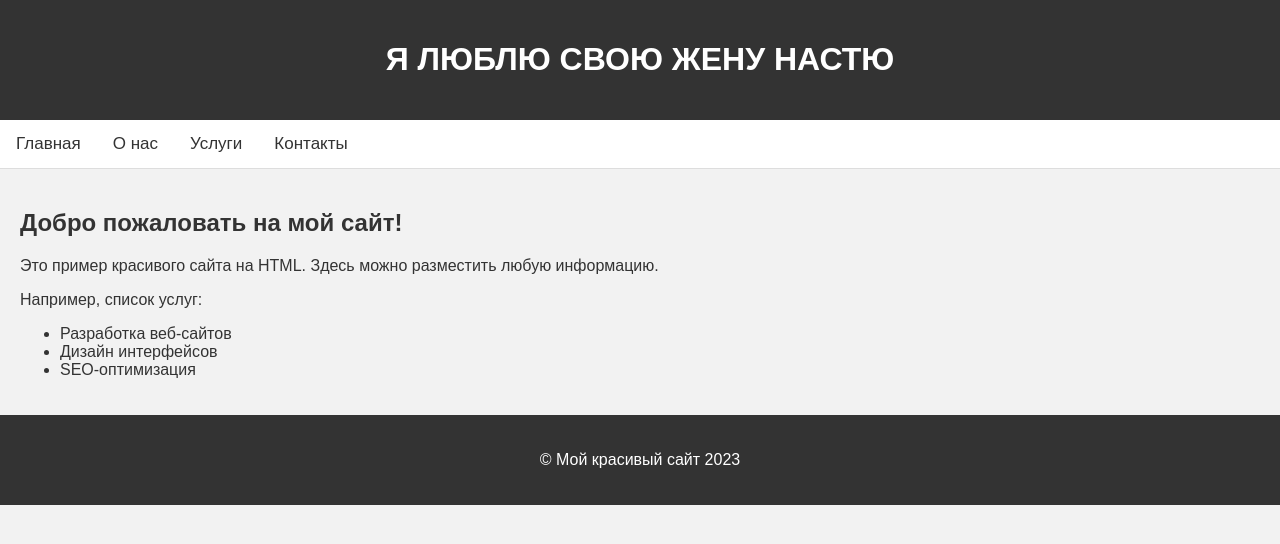
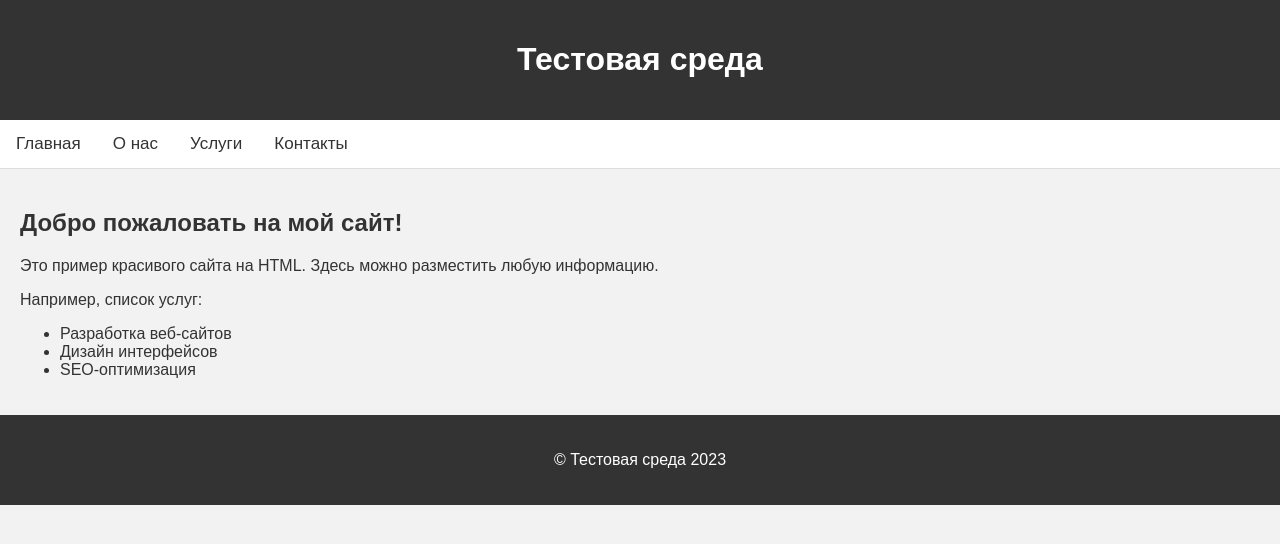
Before and after one commit to Rextor72/Diplom_project, a Flask app: page / in a window 1280 px wide. Shown: the top 544 px of the page. Run offline with Flask 2, Linux system fonts and the light colour scheme.

Commit message:
add edit

```diff
--- a/templates/index.html
+++ b/templates/index.html
@@ -1,7 +1,7 @@
 <!DOCTYPE html>
 <html>
 <head>
-	<title>Мой красивый сайт</title>
+	<title>Тестовая среда</title>
 	<style>
 		body {
 			background-color: #f2f2f2;
@@ -53,7 +53,7 @@
 </head>
 <body>
 	<header class="header">
-		<h1>Я ЛЮБЛЮ СВОЮ ЖЕНУ НАСТЮ</h1>
+		<h1>Тестовая среда</h1>
 	</header>
 
 	<nav class="navbar">
@@ -75,7 +75,7 @@
 	</div>
 
 	<footer class="footer">
-		<p>© Мой красивый сайт 2023</p>
+		<p>© Тестовая среда 2023</p>
 	</footer>
 </body>
 </html>
```
